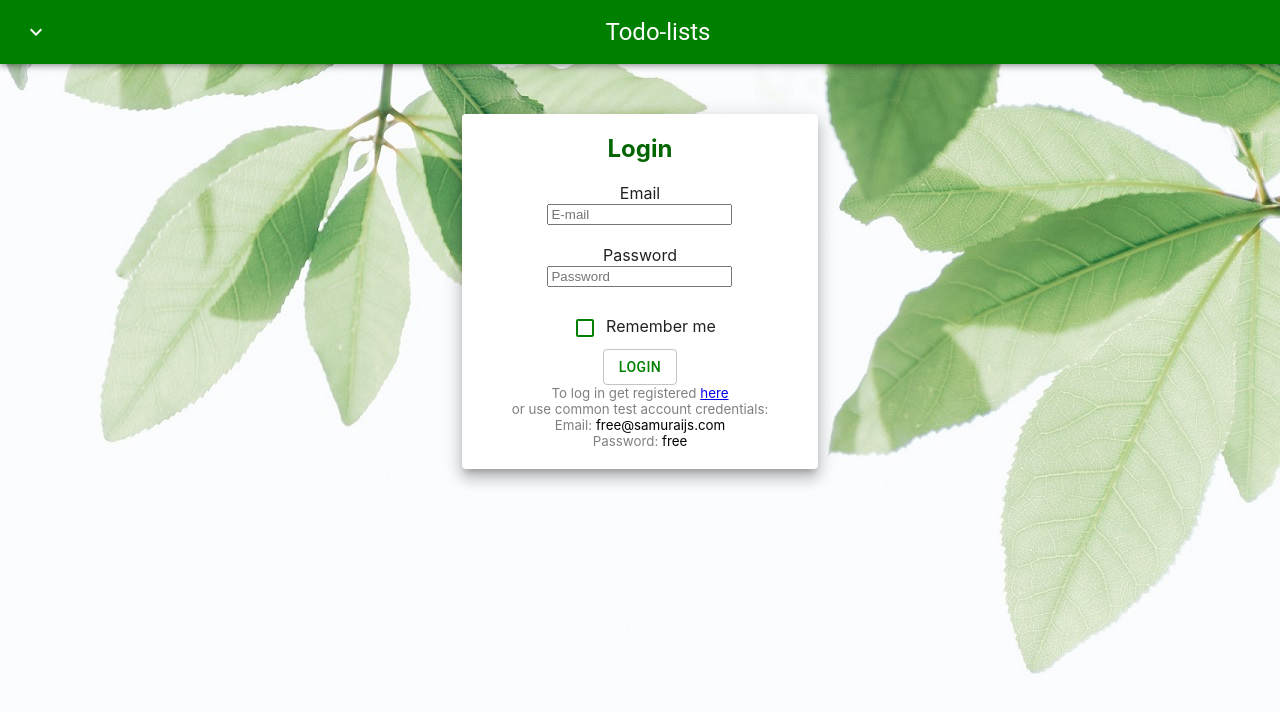
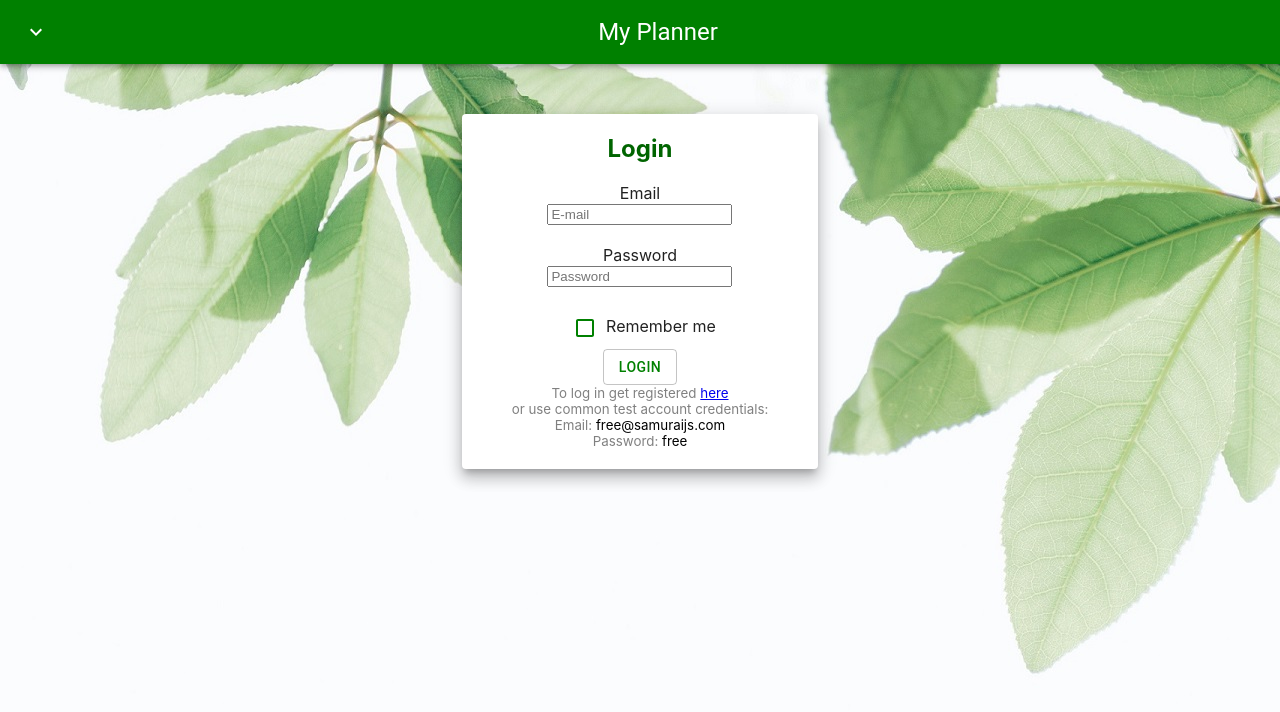
Before and after one commit to aleksandrasezer/ToDoList, a React (Create React App) app: page /#/login in a window 1280 px wide. Shown: the top 712 px of the page. Built offline with nearby package versions, Linux system fonts and the light colour scheme; no server answers.

Commit message:
page icon and title

```diff
--- a/public/index.html
+++ b/public/index.html
@@ -2,7 +2,7 @@
 <html lang="en">
   <head>
     <meta charset="utf-8" />
-    <link rel="icon" href="%PUBLIC_URL%/favicon.ico" />
+    <link rel="icon" href="%PUBLIC_URL%/favicon.png" />
     <meta name="viewport" content="width=device-width, initial-scale=1" />
     <meta name="theme-color" content="#000000" />
     <meta
@@ -24,7 +24,7 @@
       work correctly both with client-side routing and a non-root public URL.
       Learn how to configure a non-root public URL by running `npm run build`.
     -->
-    <title>React App</title>
+    <title>My Planner</title>
   </head>
   <body>
     <noscript>You need to enable JavaScript to run this app.</noscript>
--- a/src/components/CustomAppBar/CustomAppBar.tsx
+++ b/src/components/CustomAppBar/CustomAppBar.tsx
@@ -42,13 +42,13 @@ export const CustomAppBar = (props: CustomAppBarPropsType) => {
                     }}
                 >
                     <MenuItem >
-                        <NavLink to={'/'} className={s.menuLink}>{`My Todo-lists`}</NavLink></MenuItem>
+                        <NavLink to={'/'} className={s.menuLink}>{`My Planner`}</NavLink></MenuItem>
 
                 </Menu>
             </IconButton>
             </div>
             <Typography variant="h5">
-                {'Todo-lists'}
+                {'My Planner'}
             </Typography>
             {props.isLoggedIn
                 ? <Button color={"inherit"} variant={"outlined"} onClick={logout}>
```
Also changed, not shown: public/favicon.png (added), 1 other file (tests, documents, lock files or other folders).
